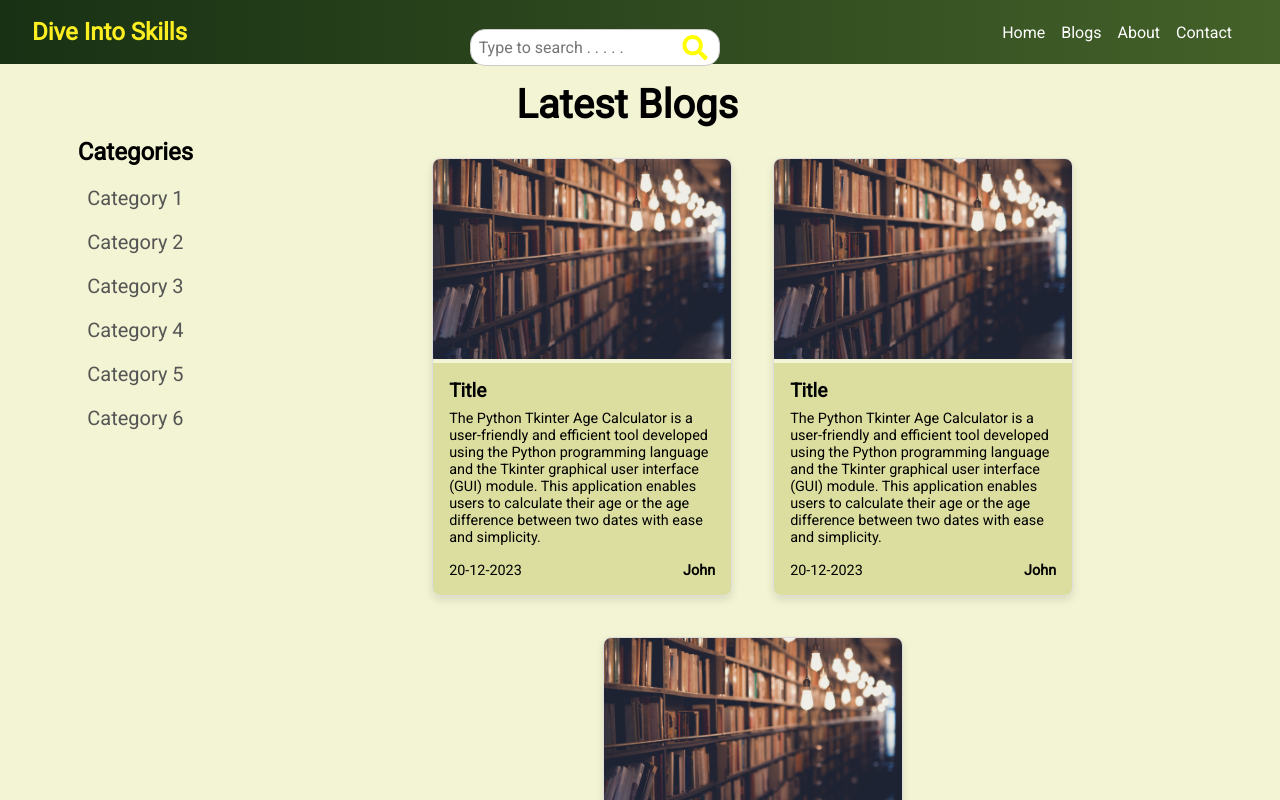
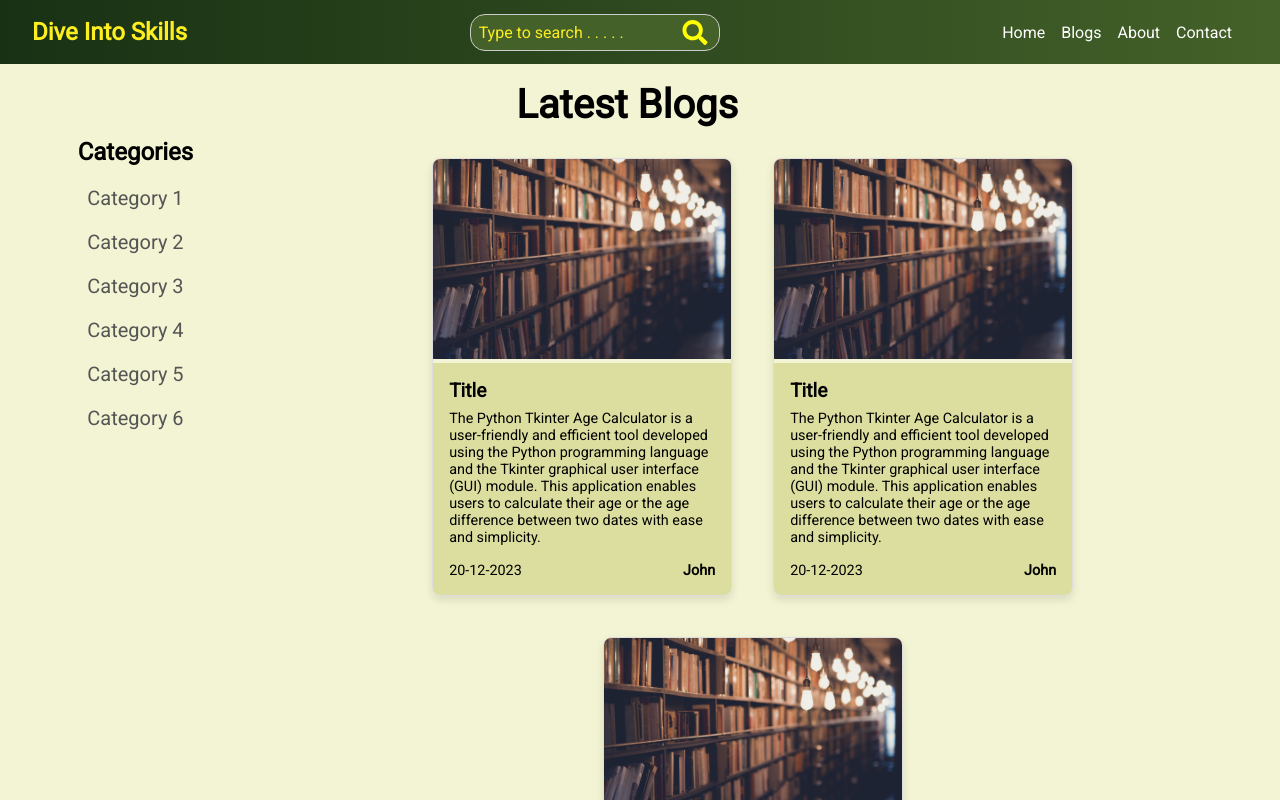
Before and after one commit to sahilbhardwaj-tmpl/DiveIntoSkills, a React (Vite) app: page /Blogs in a window 1280 px wide. Shown: the top 800 px of the page. Built offline with nearby package versions, Linux system fonts and the light colour scheme.

Commit message:
Done with search bar

```diff
--- a/src/components/HeaderStyles.css
+++ b/src/components/HeaderStyles.css
@@ -20,9 +20,7 @@
     font-weight: 700;
     color: #FCEE21;
 }
-.search-bar-comp{
-    padding-top: 30px;
-}
+
 .nav-menu {
     display: flex;
     justify-content: center;
@@ -32,8 +30,6 @@
 .nav-menu li {
     padding-right: 1rem;
 }
-
-
 .nav-item {
     color: white;
     cursor: pointer;
--- a/src/components/SearchBarStyles.css
+++ b/src/components/SearchBarStyles.css
@@ -10,6 +10,11 @@
     border: 1px solid #ccc;
     border-radius: 15px;
     font-size: 16px;
+    color: #FCEE21;
+    background: #446129;
+  }
+  .search-bar-input::placeholder{
+    color: #FCEE21;
   }
   .search-icon {
     position: absolute;
@@ -26,10 +31,10 @@
     border: '1px solid #ccc'
 }
 
-=======
+
 @media (max-width: 768px) {
   .search-bar {
-    width: 140px;
+    width: 170px;
   }
   .search-icon {
     display: none;
```
